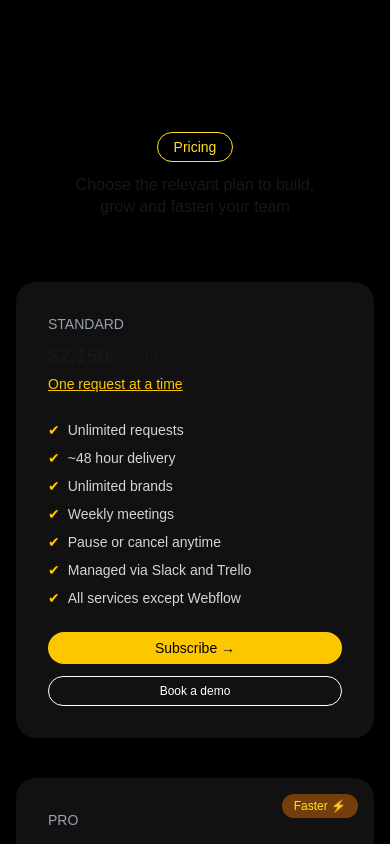
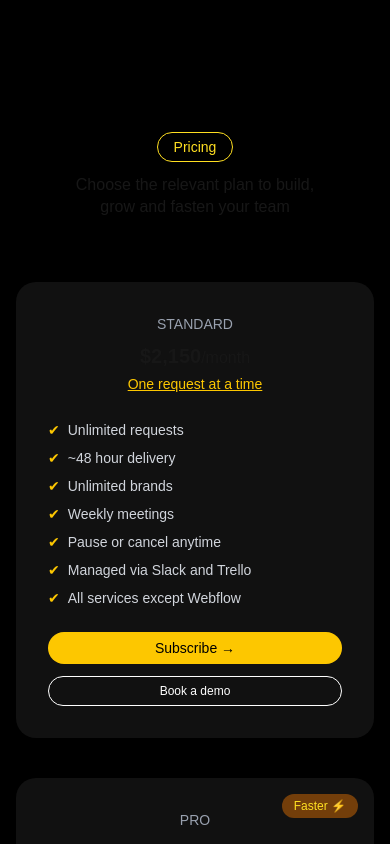
Before and after one commit to sharun111/Machine-Test-2, a Next.js app: page / in a window 390 px wide. Shown: the part 6660-7504 px from the top of the page. Built offline with nearby package versions, Linux system fonts and the light colour scheme.

Commit message:
fix: improve responsiveness and clean up spacing in Pricing component

```diff
--- a/src/components/Pricing.tsx
+++ b/src/components/Pricing.tsx
@@ -1,6 +1,6 @@
 export default function Pricing() {
     return (
-        <div className="mb-[100px] px-4">
+        <div className="mb-[100px] px-4  max-[400px]:text-center">
             <div className="flex flex-col items-center text-center mb-16">
                 <div className="mb-3 inline-block bg-black border border-yellow-300 text-yellow-300  px-4 py-1 rounded-full text-sm">
                     Pricing
@@ -19,7 +19,7 @@ export default function Pricing() {
                         <p className="text-sm mb-2 text-gray-400">STANDARD</p>
                         <p className="text-xl sm:text-3xl text-3xl font-semibold">$2,150<span className="text-base font-normal">/month</span></p>
                         <a href="#" className="text-yellow-400 underline text-sm mt-1 inline-block">One request at a time</a>
-                        <ul className="text-sm mt-6 space-y-2 text-gray-300">
+                        <ul className="text-sm mt-6 space-y-2 text-gray-300 ">
                             <li className="flex items-start gap-2"><span className="text-yellow-400">✔</span>Unlimited requests</li>
                             <li className="flex items-start gap-2"><span className="text-yellow-400">✔</span>~48 hour delivery</li>
                             <li className="flex items-start gap-2"><span className="text-yellow-400">✔</span>Unlimited brands</li>
@@ -41,7 +41,7 @@ export default function Pricing() {
                 </div>
 
                 {/* PRO PLAN */}
-                <div className="bg-[#111] rounded-[20px] p-8 w-full sm:w-[320px] flex flex-col justify-between relative">
+                <div className="bg-[#111] rounded-[20px] p-8 w-full sm:w-[320px] flex flex-col justify-between relative ">
                     <div className="absolute top-4 right-4 bg-yellow-900 text-yellow-300 text-xs px-3 py-1 rounded-full">
                         Faster ⚡
                     </div>
@@ -49,7 +49,7 @@ export default function Pricing() {
                         <p className="text-sm mb-2 text-gray-400">PRO</p>
                         <p className="text-xl sm:text-3xl text-3xl font-semibold">$3,150<span className="text-base font-normal">/month</span></p>
                         <a href="#" className="text-yellow-400 underline text-sm mt-1 inline-block">Double the requests</a>
-                        <ul className="text-sm mt-6 space-y-2 text-gray-300">
+                        <ul className="text-sm mt-6 space-y-2 text-gray-300 ">
                             <li className="flex items-start gap-2"><span className="text-yellow-400">✔</span>Unlimited requests</li>
                             <li className="flex items-start gap-2"><span className="text-yellow-400">✔</span>~48 hour delivery</li>
                             <li className="flex items-start gap-2"><span className="text-yellow-400">✔</span>Unlimited brands</li>
@@ -71,7 +71,6 @@ export default function Pricing() {
                 </div>
 
                 {/* COLUMN: Project-Based & Refer */}
-                {/* Last 2 cards — responsive only on small screens */}
                 <div className="flex flex-col md:flex-col sm:flex-row gap-[50px] justify-center">
                     {/* PROJECT-BASED */}
                     <div className="bg-[#111] rounded-[20px] p-8 w-full sm:w-[300px] h-[270px] flex flex-col justify-between">
```
